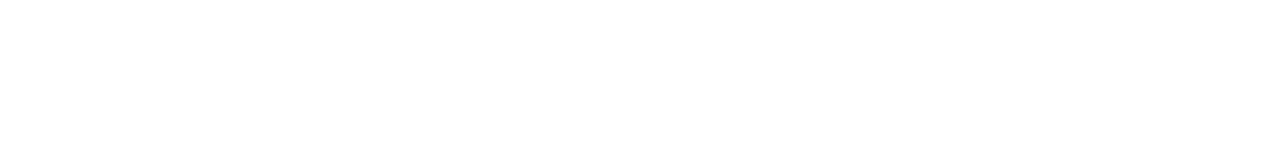
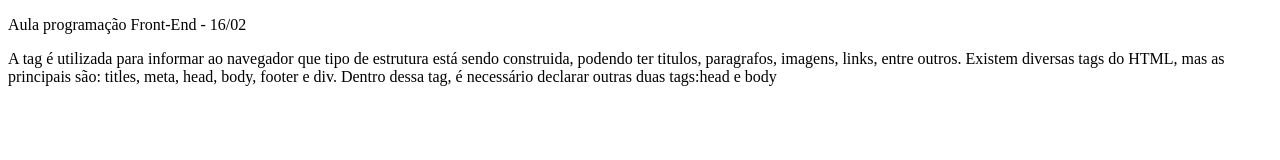
Before and after one commit to samuelstadlerporfirio12/Front-end, a plain HTML site: page index.html in a window 1280 px wide. Drawn offline with Linux system fonts and the light colour scheme.

Commit message:
Add files via upload

```diff
--- a/index.html
+++ b/index.html
@@ -4,6 +4,15 @@
         <meta charset="UTF-8">
     </head>
 <body>
+        <p>Aula programação Front-End - 16/02</p>
 
+        A tag <html> é utilizada para informar ao
+        navegador que tipo de estrutura está sendo
+        construida,  podendo ter titulos, paragrafos, imagens, links,
+        entre outros.
+        Existem diversas tags do HTML, mas as principais
+        são: titles, meta, head, body, footer e div.
+        Dentro dessa tag, é necessário declarar outras
+        duas tags:head e body
 </body>
 </html>
```
